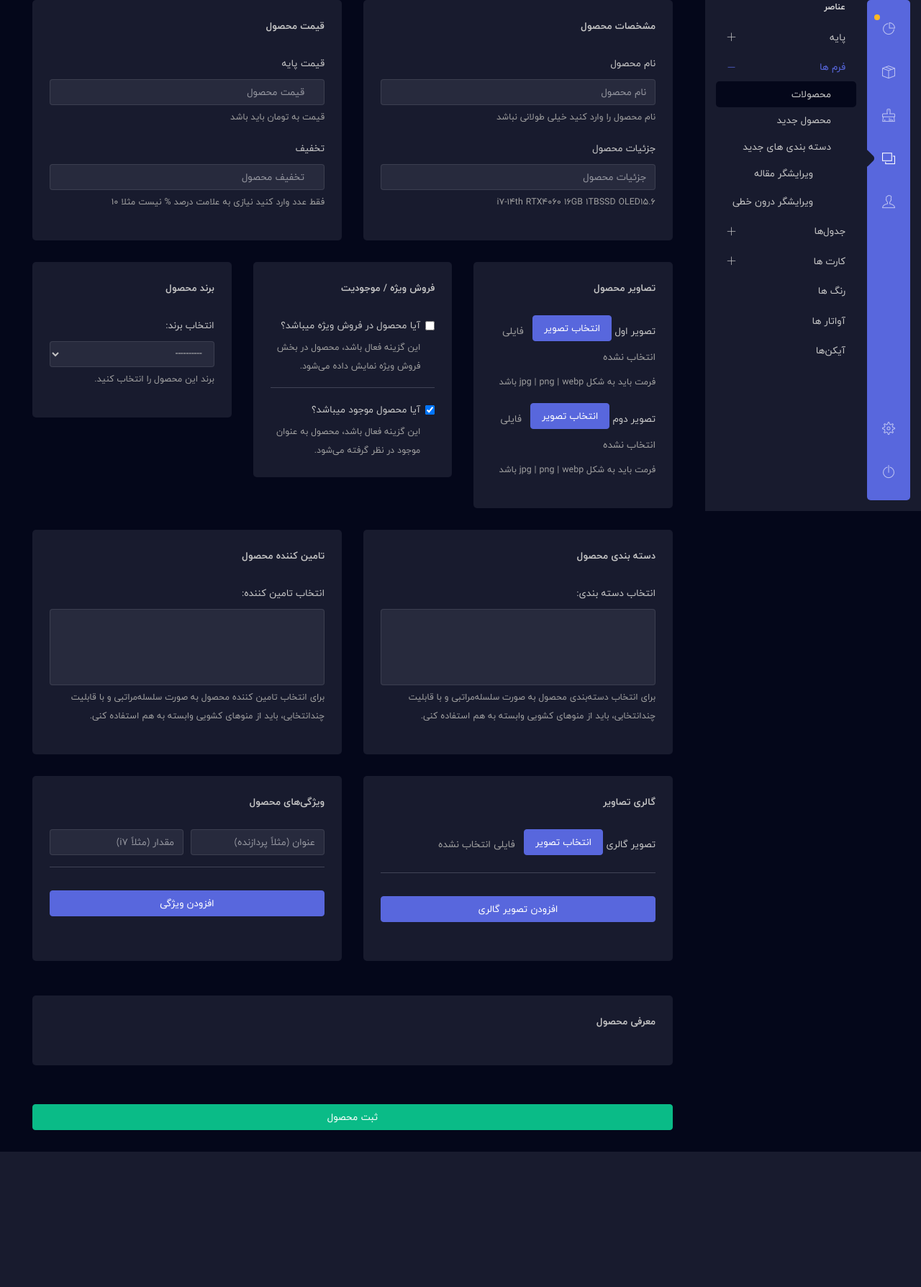
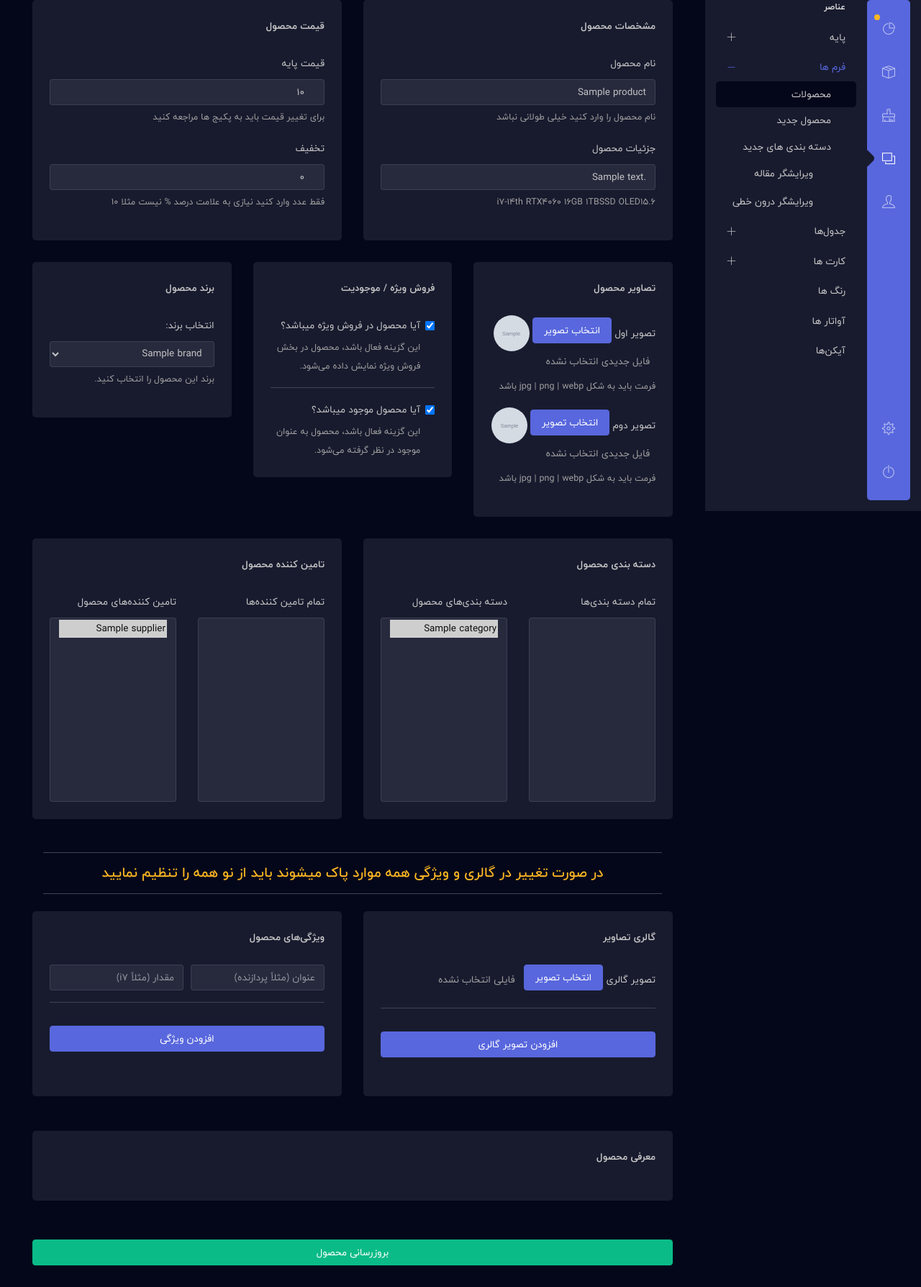
Before and after one commit to mhghasri/blueshop, a Django app: a page that uses cAdmin/templates/cAdmin_product/product_edit.html in a window 1280 px wide. Shown: the part 90-1878 px from the top of the page at 72% size. Before the commit the page ends 1690 px from the top, so only its background shows below. Run offline with Django 5.2, Linux system fonts and the light colour scheme; tables that the repository leaves empty hold one stand-in row (values such as "Sample post"); grey boxes marked "Sample" are stand-in pictures; lists and menus that the app fills with data are empty; some libraries are stand-ins or nearby versions; some web fonts are replaced.

Commit message:
we have 2 bug founded 1. selected_categories must select 2. attributes

```diff
--- a/assets/cadmin/custom_js/add_attr_and_image.js
+++ b/assets/cadmin/custom_js/add_attr_and_image.js
@@ -1,3 +1,5 @@
+// ---------------- add attributes and imagegallery ---------------- //
+
 // دریافت دکمه‌ها و کانتینرها با استفاده از ID
 const addAttributeButton = document.getElementById('add-attribute');
 const attributeContainer = document.getElementById('attribute-container');
@@ -69,3 +71,5 @@ addGalleryImageButton.addEventListener('click', () => {
     const newFileInput = newFormGroup.querySelector('.gallery-image-input');
     newFileInput.addEventListener('change', handleFileInputChange);
 });
+
+// ----------------  ---------------- //
--- /dev/null
+++ b/assets/cadmin/custom_js/edit_product.js
@@ -0,0 +1,29 @@
+
+
+// ----------------  change category and supplier ---------------- //
+
+// تابع عمومی برای جابجایی آیتم‌ها بین دو لیست
+function handleDoubleDblClick(sourceId, destinationId) {
+    const sourceSelect = document.getElementById(sourceId);
+    const destinationSelect = document.getElementById(destinationId);
+
+    sourceSelect.addEventListener('dblclick', function(event) {
+        // پیدا کردن گزینه ای که روش دابل کلیک شده
+        const clickedOption = event.target;
+
+        // اطمینان از اینکه المان کلیک‌شده یک <option> است
+        if (clickedOption.tagName === 'OPTION') {
+            destinationSelect.appendChild(clickedOption);
+        }
+    });
+}
+
+// فراخوانی تابع برای بخش دسته‌بندی‌ها
+handleDoubleDblClick('all_categories', 'selected_categories');
+handleDoubleDblClick('selected_categories', 'all_categories');
+
+// فراخوانی تابع برای بخش تامین‌کننده‌ها
+handleDoubleDblClick('all_suppliers', 'selected_suppliers');
+handleDoubleDblClick('selected_suppliers', 'all_suppliers');
+
+// ----------------  change category and supplier ---------------- //
--- a/assets/cadmin/custom_js/main.js
+++ b/assets/cadmin/custom_js/main.js
@@ -1,3 +1,5 @@
+// ---------------- for show name of file in create or edit files ---------------- //
+
 // for show file name in cadmin create.html
 
 document.getElementById('image_1').addEventListener('change', function(e) {
@@ -9,3 +11,5 @@ document.getElementById('image_2').addEventListener('change', function(e) {
     var fileName = e.target.files[0].name;
     document.getElementById('file-name-2').textContent = fileName;
 });
+
+// ----------------  ---------------- //
--- a/cAdmin/templates/cAdmin_product/product_edit.html
+++ b/cAdmin/templates/cAdmin_product/product_edit.html
@@ -43,13 +43,13 @@
 								<h6 class="card-title">مشخصات محصول</h6>
 								<div class="form-group">
 									<label for="producttitle">نام محصول</label>
-									<input name="title" type="text" class="form-control text-left" id="producttitle" aria-describedby="ProductTitleHelp" placeholder="نام محصول" dir="ltr">
+									<input name="title" type="text" class="form-control text-left" id="producttitle" aria-describedby="ProductTitleHelp" placeholder="نام محصول" dir="ltr" value="{{ product.title }}">
 									<small id="ProductTitleHelp" class="form-text text-muted">نام محصول را وارد کنید خیلی طولانی نباشد
 									</small>
 								</div>
 								<div class="form-group">
 									<label for="full_detail">جزئیات محصول</label>
-									<input name="full_detail" type="text" class="form-control text-left" id="full_detail" aria-describedby="Productfull_detailHelp" placeholder="جزئیات محصول" dir="ltr">
+									<input name="full_detail" type="text" class="form-control text-left" id="full_detail" aria-describedby="Productfull_detailHelp" placeholder="جزئیات محصول" dir="ltr" value="{{ product.full_detail }}">
 									<small id="Productfull_detailHelp" class="form-text text-muted">i7-14th RTX4060 16GB 1TBSSD OLED15.6
 									</small>
 								</div>
@@ -62,13 +62,14 @@
 								<h6 class="card-title">قیمت محصول</h6>
 								<div class="form-group">
 									<label for="productprice">قیمت پایه</label>
-									<input name="price" type="number" class="form-control text-left" id="productprice" aria-describedby="ProductpriceHelp" placeholder="قیمت محصول" dir="ltr">
-									<small id="ProductpriceHelp" class="form-text text-muted">قیمت به تومان باید باشد
+									<input disabled value="{{ product.price }}" name="price" type="number" class="form-control text-left" id="productprice" aria-describedby="ProductpriceHelp" placeholder="قیمت محصول" dir="ltr">
+									<small id="ProductpriceHelp" class="form-text text-muted">
+										برای تغییر قیمت باید به پکیج ها مراجعه کنید
 									</small>
 								</div>
 								<div class="form-group">
 									<label for="discount">تخفیف</label>
-									<input name="discount" type="number" class="form-control text-left" id="discount" aria-describedby="ProductdiscountHelp" placeholder="تخفیف محصول" dir="ltr">
+									<input value="{{ product.discount }}" name="discount" type="number" class="form-control text-left" id="discount" aria-describedby="ProductdiscountHelp" placeholder="تخفیف محصول" dir="ltr">
 									<small id="ProductdiscountHelp" class="form-text text-muted">فقط عدد وارد کنید نیازی به علامت درصد % نیست مثلا 10
 									</small>
 								</div>
@@ -84,18 +85,17 @@
 										<div class="form-group">
 											<label for="image_1">تصویر اول</label>
 											<input name="image_1" type="file" class="d-none" id="image_1" accept="image/jpeg, image/png, image/webp" aria-describedby="Productimage_1Help">
-
 											<label class="btn btn-primary" for="image_1">انتخاب تصویر</label>
-
-											<span id="file-name-1" class="ml-2 text-muted">فایلی انتخاب نشده</span>
-
+											<img src="{{ product.image_1.url }}" alt="{{ product.title }}" class="rounded-circle" style="width: 50px; height: 50px; object-fit: cover;">
+											<span id="file-name-1" class="ml-2 text-muted">فایل جدیدی انتخاب نشده</span>
 											<small id="Productimage_1Help" class="form-text text-muted mt-2">فرمت باید به شکل jpg | png | webp باشد</small>
 										</div>
 										<div class="form-group">
 											<label for="image_2">تصویر دوم</label>
 											<input name="image_2" type="file" class="d-none" id="image_2" accept="image/jpeg, image/png, image/webp" aria-describedby="Productimage_2Help">
 											<label class="btn btn-primary" for="image_2">انتخاب تصویر</label>
-											<span id="file-name-2" class="ml-2 text-muted">فایلی انتخاب نشده</span>
+											<img src="{{ product.image_2.url }}" alt="{{ product.title }}" class="rounded-circle" style="width: 50px; height: 50px; object-fit: cover;">
+											<span id="file-name-2" class="ml-2 text-muted">فایل جدیدی انتخاب نشده</span>
 											<small id="Productimage_2Help" class="form-text text-muted mt-2">فرمت باید به شکل jpg | png | webp باشد</small>
 										</div>
 									</div>
@@ -107,7 +107,7 @@
 										<h6 class="card-title">فروش ویژه / موجودیت</h6>
 
 										<div class="form-check mb-3">
-											<input name="special_sells" type="checkbox" class="form-check-input" id="special_sells">
+											<input name="special_sells" type="checkbox" class="form-check-input" id="special_sells" {% if product.special_sells %}checked{% endif %}>
 											<label class="form-check-label" for="special_sells">آیا محصول در فروش ویژه میباشد؟</label>
 											<small id="Productspecial_sellsHelp" class="form-text text-muted">این گزینه فعال باشد، محصول در بخش فروش ویژه نمایش داده می‌شود.</small>
 										</div>
@@ -115,7 +115,7 @@
 										<hr>
 
 										<div class="form-check">
-											<input name="is_available" type="checkbox" class="form-check-input" id="is_available" checked>
+											<input name="is_available" type="checkbox" class="form-check-input" id="is_available" {% if product.is_available %}checked{% endif %}>
 											<label class="form-check-label" for="is_available">آیا محصول موجود میباشد؟</label>
 											<small id="Productis_availableHelp" class="form-text text-muted">این گزینه فعال باشد، محصول به عنوان موجود در نظر گرفته می‌شود.</small>
 										</div>
@@ -130,7 +130,7 @@
 										<div class="form-group mb-3">
 											<label for="brand">انتخاب برند:</label>
 											<select name="brand" id="brand" class="form-control" required>
-												<option value="" disabled selected>----------</option>
+												<option value="{{product.brand.pk}}" disabled selected>{{ product.brand.title }}</option>
 												{% for brand in brands %}
 												<option value="{{ brand.pk }}">{{ brand.title }}</option>
 												{% endfor %}
@@ -146,14 +146,23 @@
 						<div class="card">
 							<div class="card-body">
 								<h6 class="card-title">دسته بندی محصول</h6>
-								<div class="form-group mb-3">
-									<label for="categories">انتخاب دسته بندی:</label>
-									<select name="categories" id="categories" class="form-control" multiple required>
+								<div class="row">
+									<div class="col-md-6">
+										<label for="all_categories">تمام دسته بندی‌ها</label>
+										<select name="all_categories" id="all_categories" class="form-control" multiple size="10">
 											{% for category in categories %}
 												<option value="{{ category.pk }}">{{ category.title }}</option>
 											{% endfor %}
 										</select>
-									<small id="ProductcategoriesHelp" class="form-text text-muted">برای انتخاب دسته‌بندی محصول به صورت سلسله‌مراتبی و با قابلیت چندانتخابی، باید از منوهای کشویی وابسته به هم استفاده کنی.</small>
+									</div>
+									<div class="col-md-6">
+										<label for="selected_categories">دسته بندی‌های محصول</label>
+										<select name="selected_categories" id="selected_categories" class="form-control" multiple size="10">
+											{% for category in product_categories %}
+												<option value="{{ category.pk }}" selected>{{ category.title }}</option>
+											{% endfor %}
+										</select>
+									</div>
 								</div>
 							</div>
 						</div>
@@ -162,20 +171,34 @@
 						<div class="card">
 							<div class="card-body">
 								<h6 class="card-title">تامین کننده محصول</h6>
-								<div class="form-group mb-3">
-									<label for="suppliers">انتخاب تامین کننده:</label>
-									<select name="suppliers" id="suppliers" class="form-control" multiple required>
+								<div class="row">
+									<div class="col-md-6">
+										<label for="all_suppliers">تمام تامین کننده‌ها</label>
+										<select name="all_suppliers" id="all_suppliers" class="form-control" multiple size="10">
 											{% for supplier in suppliers %}
 												<option value="{{ supplier.pk }}">{{ supplier.title }}</option>
 											{% endfor %}
 										</select>
-									<small id="ProductsuppliersHelp" class="form-text text-muted">برای انتخاب تامین کننده محصول به صورت سلسله‌مراتبی و با قابلیت چندانتخابی، باید از منوهای کشویی وابسته به هم استفاده کنی.</small>
+									</div>
+									<div class="col-md-6">
+										<label for="selected_suppliers">تامین کننده‌های محصول</label>
+										<select name="selected_suppliers" id="selected_suppliers" class="form-control" multiple size="10">
+											{% for supplier in product_suppliers %}
+												<option value="{{ supplier.pk }}" selected>{{ supplier.title }}</option>
+											{% endfor %}
+										</select>
+									</div>
 								</div>
 							</div>
 						</div>
 					</div>
 					<div class="col-md-12">
-						<div class="row d-flex align-items-stretch mb-5">
+						<div class='col-md-12'>
+							<hr>
+							<h6 class="card-title h5 text-warning text-center mt-1 mb-3">در صورت تغییر در گالری و ویژگی همه موارد پاک میشوند باید از نو همه را تنظیم نمایید</h6>
+							<hr>
+						</div>
+						<div class="row d-flex align-items-stretch mb-5 mt-4">
 							<div class="col-md-6">
 								<div class="card h-100">
 									<div class="card-body">
@@ -232,7 +255,7 @@
 					</div>
 					<div class="col-md-12 mt-4">
 						<div class="d-flex justify-content-start">
-							<button type="submit" class="btn btn-success btn-block">ثبت محصول</button>
+							<button type="submit" class="btn btn-success btn-block">بروزرسانی محصول</button>
 						</div>
 					</div>
 				</div>
@@ -263,5 +286,6 @@
 	</script>
 	<script src="{% static 'cadmin/custom_js/main.js' %}"></script>
 	<script src="{% static 'cadmin/custom_js/add_attr_and_image.js' %}"></script>
+	<script src="{% static 'cadmin/custom_js/edit_product.js' %}"></script>
 
 {% endblock js %}
```
Also changed, not shown: cAdmin/view/cAdmin_products.py (+153 -2 lines), uploads/products/django-image-dAXWWZkmBC.png (added), uploads/products/django-image-dPhWggDgHe.png (added). Lines whose indentation alone changed are shown as unchanged.
